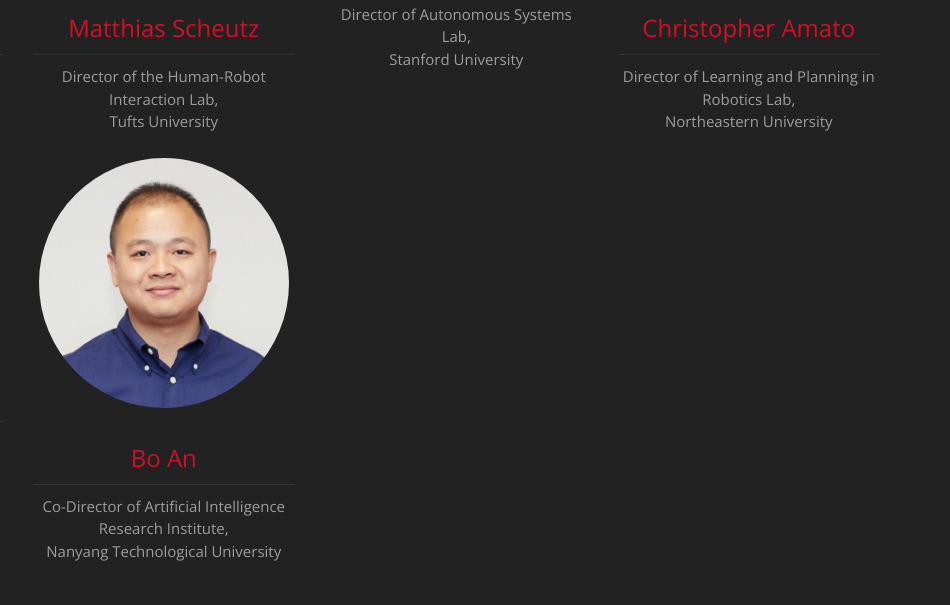
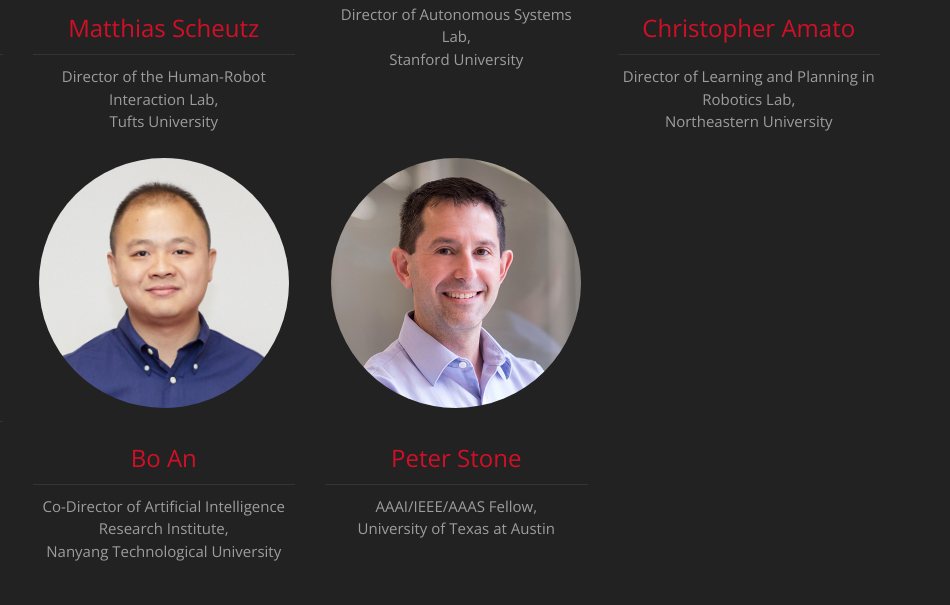
Before and after one commit to is3rlab/aaai24-cmasdl-workshop.github.io, a plain HTML site: page index.html in a window 1280 px wide. Shown: the part 3649-4254 px from the top of the page, 330-1280 px from the left. Drawn offline with nearby package versions, Linux system fonts and the light colour scheme.

Commit message:
Update index.html

```diff
--- a/index.html
+++ b/index.html
@@ -369,6 +369,21 @@
       </div>
       <!-- end: -->
 
+      <!-- item -->
+      <div class="col-md-3 col-sm-6 col-xs-6 text-center">
+	<div class="team-member pDark">
+            <!-- Image Hover Block -->
+            <div class="member-img">
+              <!-- Image  -->
+              <img class="img-responsive" src="images/ps.png" alt="" /> </div>
+            <!-- Member Details -->
+            <h3><a href="https://www.cs.utexas.edu/~pstone/" target="blank">Peter Stone</a></h3>
+            <!-- Designation -->
+	    <p>AAAI/IEEE/AAAS Fellow,<br />University of Texas at Austin</p>
+        </div>
+      </div>
+      <!-- end: -->
+
     </div>
   </div>
   <!--/.container-->
```
